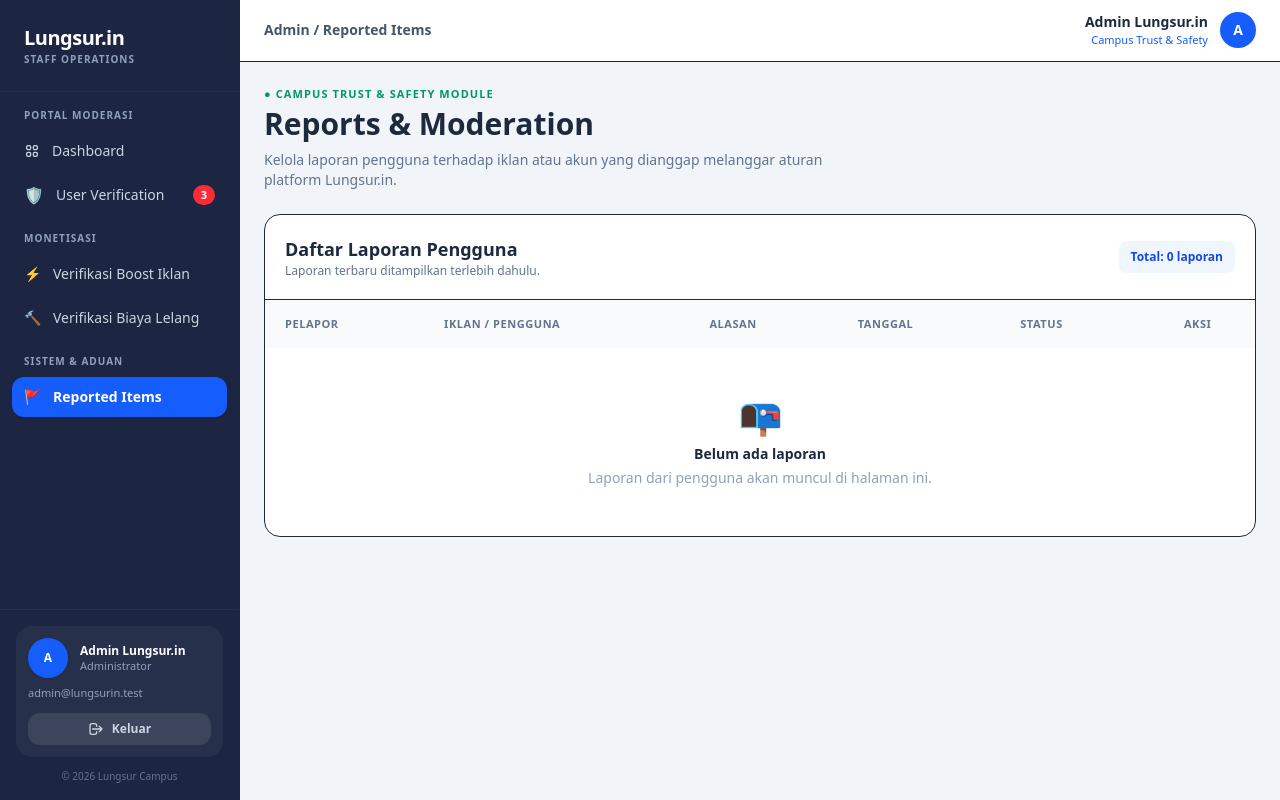
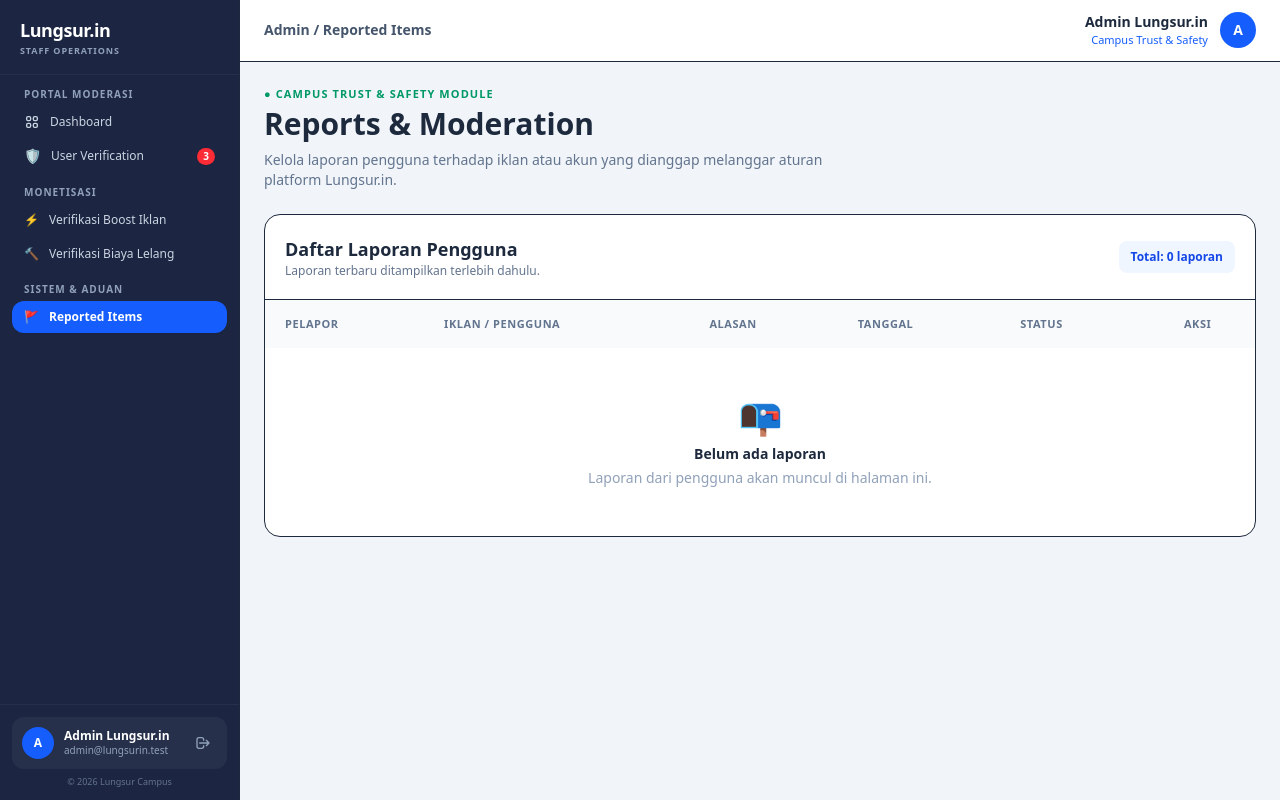
Before and after one commit to akhmadghozali/Project-Lungsur.in, a Laravel app: page /admin/reports in a window 1280 px wide. Run offline with Laravel 12, Linux system fonts and the light colour scheme; a user stored in the database is signed in; data comes from the database, SQL or seed files in the repository; data that the repository does not hold is empty; style sheets or scripts are compiled from the project's sources; parts of the project's set-up code (start-up, migrations or seed data) failed here and were passed over.

Commit message:
style(admin): compact sidebar elements to prevent vertical scrollbar

```diff
--- a/resources/views/components/admin-sidebar.blade.php
+++ b/resources/views/components/admin-sidebar.blade.php
@@ -14,24 +14,24 @@
     $pendingReportsCount = \App\Models\Report::where('status', 'pending')->count();
 @endphp
 
-<aside class="hidden lg:flex w-60 shrink-0 flex-col bg-[#1c2541] text-slate-300 border-r border-slate-800/80 sticky top-0 h-screen no-print print:hidden">
+<aside class="hidden lg:flex w-60 shrink-0 flex-col bg-[#1c2541] text-slate-300 border-r border-slate-800/80 sticky top-0 h-screen no-print print:hidden select-none">
     <!-- Brand -->
-    <div class="px-6 py-6 border-b border-white/5">
+    <div class="px-5 py-4 border-b border-white/5">
         <a href="{{ route('admin.dashboard') }}" class="block">
-            <div class="text-xl font-extrabold text-white tracking-tight">Lungsur.in</div>
-            <div class="text-[10px] font-semibold tracking-widest text-slate-400 uppercase">STAFF OPERATIONS</div>
+            <div class="text-lg font-extrabold text-white tracking-tight">Lungsur.in</div>
+            <div class="text-[9px] font-semibold tracking-widest text-slate-400 uppercase">STAFF OPERATIONS</div>
         </a>
     </div>
 
     <!-- Navigation -->
-    <div class="flex-1 overflow-y-auto px-3 py-4 space-y-4">
+    <div class="flex-1 px-3 py-3 space-y-3 overflow-hidden">
         <!-- Section: Portal Moderasi -->
         <div>
-            <div class="px-3 pb-2 text-[10px] font-bold tracking-widest text-slate-400 uppercase">PORTAL MODERASI</div>
-            <nav class="space-y-1 text-sm font-medium">
+            <div class="px-3 pb-1 text-[10px] font-bold tracking-widest text-slate-400 uppercase">PORTAL MODERASI</div>
+            <nav class="space-y-0.5 text-xs font-medium">
                 <!-- Dashboard -->
                 <a href="{{ route('admin.dashboard') }}"
-                   class="flex items-center gap-3 rounded-xl px-3 py-2.5 transition {{ $active === 'dashboard' ? 'bg-blue-600 font-semibold text-white shadow-sm' : 'text-slate-300 hover:bg-white/5 hover:text-white' }}">
+                   class="flex items-center gap-2.5 rounded-xl px-3 py-2 transition {{ $active === 'dashboard' ? 'bg-blue-600 font-semibold text-white shadow-xs' : 'text-slate-300 hover:bg-white/5 hover:text-white' }}">
                     <svg class="h-4 w-4 shrink-0" fill="none" viewBox="0 0 24 24" stroke="currentColor">
                         <path stroke-linecap="round" stroke-linejoin="round" stroke-width="2" d="M4 6a2 2 0 012-2h2a2 2 0 012 2v2a2 2 0 01-2 2H6a2 2 0 01-2-2V6zM14 6a2 2 0 012-2h2a2 2 0 012 2v2a2 2 0 01-2 2h-2a2 2 0 01-2-2V6zM4 16a2 2 0 012-2h2a2 2 0 012 2v2a2 2 0 01-2 2H6a2 2 0 01-2-2v-2zM14 16a2 2 0 012-2h2a2 2 0 012 2v2a2 2 0 01-2 2h-2a2 2 0 01-2-2v-2z" />
                     </svg>
@@ -40,13 +40,13 @@
 
                 <!-- User Verification -->
                 <a href="{{ route('admin.verifications.index') }}"
-                   class="flex items-center justify-between rounded-xl px-3 py-2.5 transition {{ $active === 'verifications' ? 'bg-blue-600 font-semibold text-white shadow-sm' : 'text-slate-300 hover:bg-white/5 hover:text-white' }}">
-                    <span class="flex items-center gap-3">
-                        <span class="text-base leading-none">🛡</span>
+                   class="flex items-center justify-between rounded-xl px-3 py-2 transition {{ $active === 'verifications' ? 'bg-blue-600 font-semibold text-white shadow-xs' : 'text-slate-300 hover:bg-white/5 hover:text-white' }}">
+                    <span class="flex items-center gap-2.5">
+                        <span class="text-sm leading-none">🛡</span>
                         <span>User Verification</span>
                     </span>
                     @if ($pendingKtmCount > 0)
-                        <span class="rounded-full bg-red-500 px-2 py-0.5 text-[11px] font-bold text-white shadow-xs">{{ $pendingKtmCount }}</span>
+                        <span class="rounded-full bg-red-500 px-1.5 py-0.5 text-[10px] font-bold text-white shadow-xs">{{ $pendingKtmCount }}</span>
                     @endif
                 </a>
             </nav>
@@ -54,29 +54,29 @@
 
         <!-- Section: Monetisasi -->
         <div>
-            <div class="px-3 pb-2 text-[10px] font-bold tracking-widest text-slate-400 uppercase">MONETISASI</div>
-            <nav class="space-y-1 text-sm font-medium">
+            <div class="px-3 pb-1 text-[10px] font-bold tracking-widest text-slate-400 uppercase">MONETISASI</div>
+            <nav class="space-y-0.5 text-xs font-medium">
                 <!-- Boost Iklan -->
                 <a href="{{ route('admin.payments.boost') }}"
-                   class="flex items-center justify-between rounded-xl px-3 py-2.5 transition {{ $active === 'payments.boost' ? 'bg-blue-600 font-semibold text-white shadow-sm' : 'text-slate-300 hover:bg-white/5 hover:text-white' }}">
-                    <span class="flex items-center gap-3">
-                        <span class="text-amber-400 leading-none">⚡</span>
+                   class="flex items-center justify-between rounded-xl px-3 py-2 transition {{ $active === 'payments.boost' ? 'bg-blue-600 font-semibold text-white shadow-xs' : 'text-slate-300 hover:bg-white/5 hover:text-white' }}">
+                    <span class="flex items-center gap-2.5">
+                        <span class="text-amber-400 leading-none text-xs">⚡</span>
                         <span>Verifikasi Boost Iklan</span>
                     </span>
                     @if ($pendingBoostCount > 0)
-                        <span class="rounded-full bg-amber-500 text-slate-950 font-bold px-2 py-0.5 text-[11px]">{{ $pendingBoostCount }}</span>
+                        <span class="rounded-full bg-amber-500 text-slate-950 font-bold px-1.5 py-0.5 text-[10px]">{{ $pendingBoostCount }}</span>
                     @endif
                 </a>
 
                 <!-- Biaya Lelang -->
                 <a href="{{ route('admin.payments.auction') }}"
-                   class="flex items-center justify-between rounded-xl px-3 py-2.5 transition {{ $active === 'payments.auction' ? 'bg-blue-600 font-semibold text-white shadow-sm' : 'text-slate-300 hover:bg-white/5 hover:text-white' }}">
-                    <span class="flex items-center gap-3">
-                        <span class="text-sky-300 leading-none">🔨</span>
+                   class="flex items-center justify-between rounded-xl px-3 py-2 transition {{ $active === 'payments.auction' ? 'bg-blue-600 font-semibold text-white shadow-xs' : 'text-slate-300 hover:bg-white/5 hover:text-white' }}">
+                    <span class="flex items-center gap-2.5">
+                        <span class="text-sky-300 leading-none text-xs">🔨</span>
                         <span>Verifikasi Biaya Lelang</span>
                     </span>
                     @if ($pendingAuctionCount > 0)
-                        <span class="rounded-full bg-emerald-500 text-white font-bold px-2 py-0.5 text-[11px]">{{ $pendingAuctionCount }}</span>
+                        <span class="rounded-full bg-emerald-500 text-white font-bold px-1.5 py-0.5 text-[10px]">{{ $pendingAuctionCount }}</span>
                     @endif
                 </a>
             </nav>
@@ -84,48 +84,47 @@
 
         <!-- Section: Sistem & Aduan -->
         <div>
-            <div class="px-3 pb-2 text-[10px] font-bold tracking-widest text-slate-400 uppercase">SISTEM & ADUAN</div>
-            <nav class="space-y-1 text-sm font-medium">
+            <div class="px-3 pb-1 text-[10px] font-bold tracking-widest text-slate-400 uppercase">SISTEM & ADUAN</div>
+            <nav class="space-y-0.5 text-xs font-medium">
                 <!-- Reported Items -->
                 <a href="{{ route('admin.reports.index') }}"
-                   class="flex items-center justify-between rounded-xl px-3 py-2.5 transition {{ $active === 'reports' ? 'bg-blue-600 font-semibold text-white shadow-sm' : 'text-slate-300 hover:bg-white/5 hover:text-white' }}">
-                    <span class="flex items-center gap-3">
-                        <span class="text-rose-400 leading-none">🚩</span>
+                   class="flex items-center justify-between rounded-xl px-3 py-2 transition {{ $active === 'reports' ? 'bg-blue-600 font-semibold text-white shadow-xs' : 'text-slate-300 hover:bg-white/5 hover:text-white' }}">
+                    <span class="flex items-center gap-2.5">
+                        <span class="text-rose-400 leading-none text-xs">🚩</span>
                         <span>Reported Items</span>
                     </span>
                     @if ($pendingReportsCount > 0)
-                        <span class="rounded-full bg-rose-500 px-2 py-0.5 text-[11px] font-bold text-white shadow-xs">{{ $pendingReportsCount }}</span>
+                        <span class="rounded-full bg-rose-500 px-1.5 py-0.5 text-[10px] font-bold text-white shadow-xs">{{ $pendingReportsCount }}</span>
                     @endif
                 </a>
             </nav>
         </div>
     </div>
 
-    <!-- Bottom User Profile Card -->
-    <div class="mt-auto p-4 border-t border-white/5">
-        <div class="rounded-2xl bg-white/5 p-3 text-xs">
-            <div class="flex items-center gap-3">
-                <div class="flex h-10 w-10 shrink-0 items-center justify-center rounded-full bg-blue-600 font-bold text-white shadow-sm">
+    <!-- Bottom User Profile Card (Ringkas & Proporsional) -->
+    <div class="mt-auto p-3 border-t border-white/5">
+        <div class="rounded-xl bg-white/5 p-2.5 text-xs">
+            <div class="flex items-center gap-2.5">
+                <div class="flex h-8 w-8 shrink-0 items-center justify-center rounded-full bg-blue-600 font-bold text-white text-xs shadow-xs">
                     {{ $adminInitial }}
                 </div>
                 <div class="min-w-0 flex-1">
-                    <div class="truncate font-bold text-white">{{ $admin?->name ?? 'Admin Lungsur.in' }}</div>
-                    <div class="text-[11px] text-slate-400">{{ $adminRoleLabel }}</div>
+                    <div class="truncate font-bold text-white text-xs">{{ $admin?->name ?? 'Admin Lungsur.in' }}</div>
+                    <div class="truncate text-[10px] text-slate-400">{{ $admin?->email ?? 'admin@lungsurin.test' }}</div>
                 </div>
-            </div>
-            <div class="mt-2 truncate text-[11px] text-slate-400">{{ $admin?->email ?? 'admin@lungsurin.test' }}</div>
-
-            <form method="POST" action="{{ route('logout') }}" class="mt-3">
+                <form method="POST" action="{{ route('logout') }}" class="shrink-0">
                     @csrf
                     <button type="submit"
-                        class="w-full flex items-center justify-center gap-2 rounded-xl bg-white/10 py-2 font-semibold text-slate-300 hover:bg-white/20 hover:text-white transition cursor-pointer">
+                            title="Keluar"
+                            class="p-1.5 rounded-lg text-slate-400 hover:text-white hover:bg-white/10 transition cursor-pointer"
+                            aria-label="Keluar">
                         <svg class="h-4 w-4" fill="none" viewBox="0 0 24 24" stroke="currentColor">
                             <path stroke-linecap="round" stroke-linejoin="round" stroke-width="2" d="M17 16l4-4m0 0l-4-4m4 4H7m6 4v1a3 3 0 01-3 3H6a3 3 0 01-3-3V7a3 3 0 013-3h4a3 3 0 013 3v1"/>
                         </svg>
-                    Keluar
                     </button>
                 </form>
             </div>
-        <div class="mt-3 text-center text-[10px] text-slate-500">© 2026 Lungsur Campus</div>
+        </div>
+        <div class="mt-1.5 text-center text-[9px] text-slate-500">© 2026 Lungsur Campus</div>
     </div>
 </aside>
```
Lines whose indentation alone changed are shown as unchanged.
